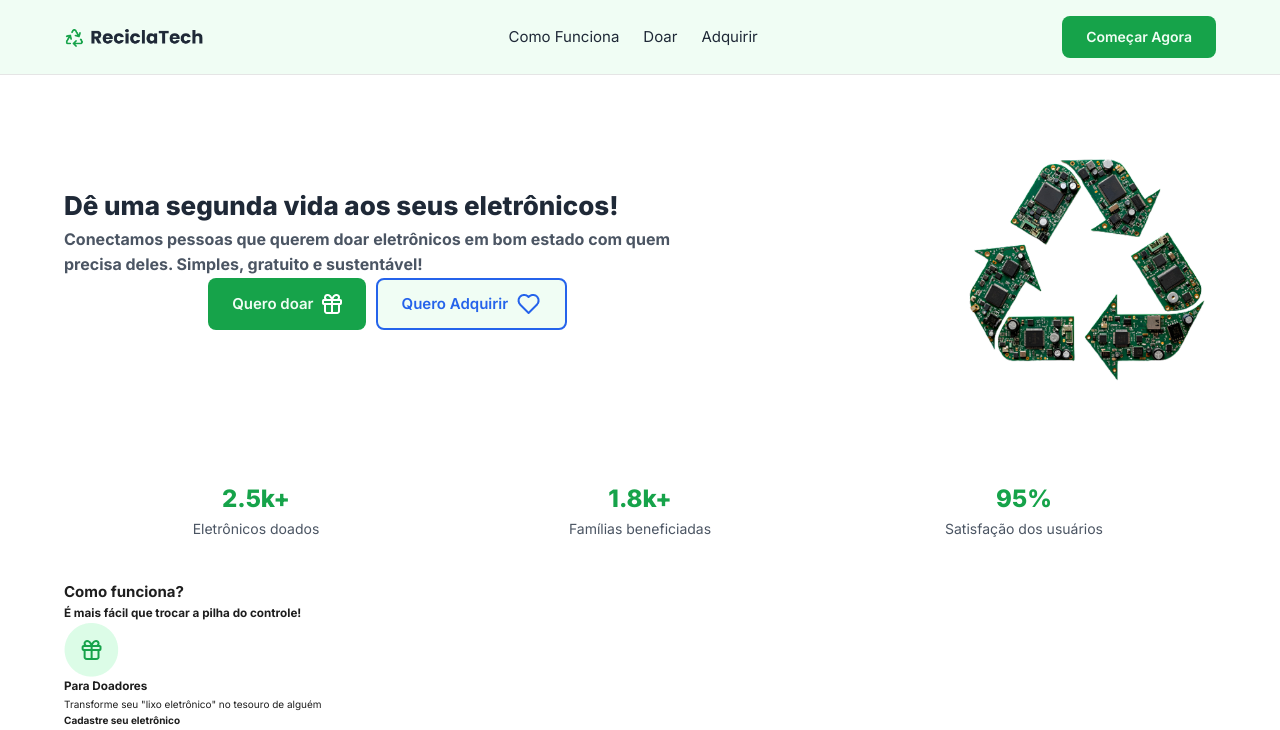
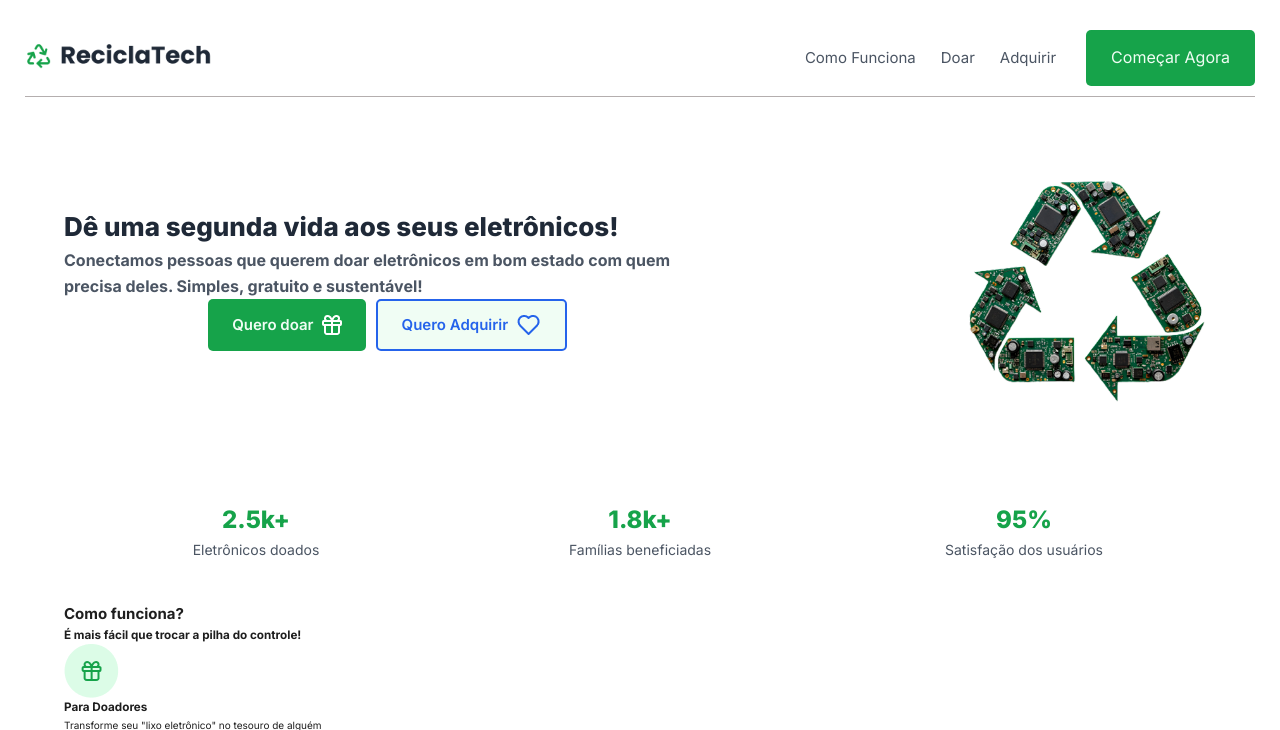
Before and after one commit to DeyvissonRobert/recicla-tech, a plain HTML site: page index.html in a window 1280 px wide. Shown: the top 730 px of the page. Drawn offline with Linux system fonts and the light colour scheme.

Commit message:
Finalizando Header

```diff
--- a/index.html
+++ b/index.html
@@ -18,11 +18,10 @@
 <body>
     <!-- Cabeçalho -->
     <header>
+        <a href="#" class="logo">
+            <img src="./assets/img/logo.png" alt="Logo da ReciclaTech">
+        </a>
         <div class="container">
-            <a href="#" class="logo">
-                <img src="./assets/img/logo.png" alt="Logo da ReciclaTech">
-            </a>
-
             <nav class="menu-principal">
                 <ul>
                     <li><a href="#como-funciona">Como Funciona</a></li>
@@ -30,8 +29,8 @@
                     <li><a href="#adquirir">Adquirir</a></li>
                 </ul>
             </nav>
+            <a href="#comece-agora" class="btn-nav">Começar Agora</a>
 
-            <a href="#comece-agora" class="btn-nav">Começar Agora</a>
         </div>
     </header>
 
--- a/style.scss
+++ b/style.scss
@@ -46,10 +46,23 @@ img {
   --cinza-escuro: #4B5563;
   --branco: #F0FDF4;
   --preto: #1F2937;
-  --radius: 0.8rem;
   --transition: 0.3s ease;
   --container: 90%;
-  --max-width: 1200px;
+  --max-width: 768px;
+
+  --bg:#F0FDF4;
+  --card:#F3F5F8;
+  --title:#1F2937;
+  --text:#4B5563;
+  --green:#16A34A;
+  --green-hover:#21C05C;
+  --blue:#2563EB;
+  --footer-bg:#1F2937;
+  --footer-txt:#9CA3AF;
+  --line-footer:#4B5563;
+  --radius:0.5rem;
+  --header-h-mobile:8rem;
+  --header-h-desktop:10rem;
 }
 
 /* ===========================
@@ -59,57 +72,65 @@ img {
   width: var(--container);
   max-width: var(--max-width);
   margin: 0 auto;
+  // padding: 0 1.6rem
 }
 
 /* ===========================
    HEADER
 =========================== */
 header {
-  background: var(--branco);
-  border-bottom: 1px solid var(--cinza);
-  padding: 1.6rem 0;
+  background: transparent;
+  border-bottom: 1px solid #B4AEAE;
+  padding: 1.6rem 0 1rem;
+  margin: 0 2.5rem;
 }
 
 header .container {
   display: flex;
-  flex-direction: column;
   align-items: center;
-  gap: 1.2rem;
+  justify-content: space-between;
+  position: relative;
+  width: 100%;
 }
 
 .logo img {
-  width: 140px;
-  height: auto;
+  width: 14rem;
+  margin-bottom: 0.5rem;
 }
 
-.menu-principal ul {
+.menu-principal {
   display: flex;
-  gap: 2.4rem;
-}
+  font-size: 1rem;
 
-.menu-principal a {
-  font-size: 1.5rem;
-  color: var(--preto);
-  font-weight: 500;
-  transition: var(--transition);
-}
+  ul {
+    display: flex;
+    gap: 1.5rem;
+    align-items: center;
 
-.menu-principal a:hover {
-  color: var(--verde);
+
+    a {
+      color: var(--text);
+      font-weight: 400;
+      transition: var(--transition);
+    }
+
+    a:hover {
+      color: var(--green-hover);
+    }
+  }
 }
 
 .btn-nav {
-  background: var(--verde);
+  background: var(--green);
   color: var(--branco);
-  font-weight: 600;
-  font-size: 1.4rem;
-  padding: 1rem 2.4rem;
+  font-weight: 400;
+  padding: 1rem 1.8rem;
   border-radius: var(--radius);
   transition: var(--transition);
 }
 
 .btn-nav:hover {
-  background: var(--verde-claro);
+  background: var(--green-hover);
 }
 
 /* ===========================
@@ -307,9 +328,36 @@ footer {
    MEDIA QUERY DESKTOP
 =========================== */
 @media (min-width: 768px) {
+.container {
+    max-width: 90vw;
+  }
+
+  header {
+    padding: 3rem 0 1rem;
+    display: flex;
+    align-items: center;
+  }
+
   header .container {
-    flex-direction: row;
-    justify-content: space-between;
+    justify-content: end;
+    gap: 3rem;
+  }
+
+  .logo img {
+    width: 22rem;
+  }
+
+  .menu-principal {
+    font-size: 1.5rem;
+
+    ul {
+      gap: 2.5rem;
+    }
+  }
+
+  .btn-nav {
+    font-size: 1.6rem;
+    padding: 1.5rem 2.5rem;
   }
 
   .hero {
```
Also changed, not shown: style.css, 1 other file.
